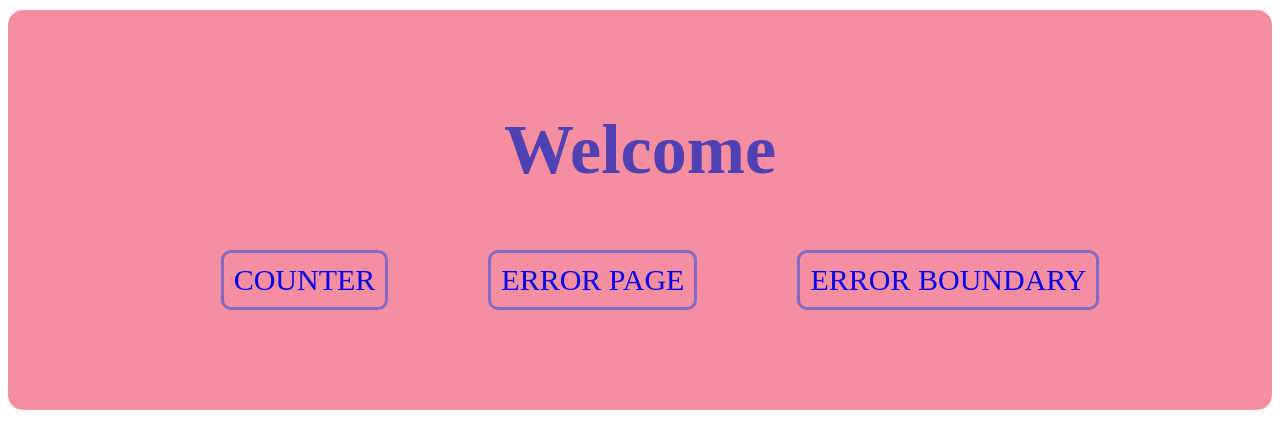
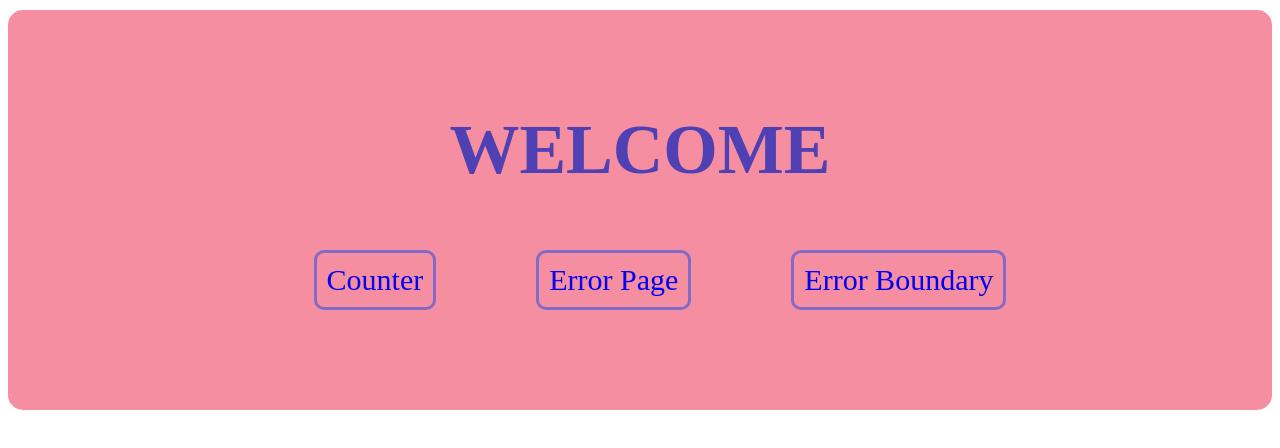
Before and after one commit to toluajanaku/My-Second-Semester-Exam, a React (Create React App) app: page / in a window 1280 px wide. Shown: the top 448 px of the page. Built offline with nearby package versions, Linux system fonts and the light colour scheme.

Commit message:
Update Home.jsx
change of capitalization

```diff
--- a/src/Home.jsx
+++ b/src/Home.jsx
@@ -5,22 +5,22 @@ import "./styles.css";
 const Home = () => {
   return (
     <div className="home">
-      <h1 className="welcome">Welcome</h1>
+      <h1 className="welcome">WELCOME</h1>
       <nav>
         <ul>
           <li>
             <Link className="toCounter" to="/counter">
-              COUNTER
+              Counter
             </Link>
           </li>
           <li>
             <Link className="toPage" to="/404">
-              ERROR PAGE
+              Error Page
             </Link>
           </li>
           <li>
             <Link className="toError" to="/test">
-              ERROR BOUNDARY
+              Error Boundary
             </Link>
           </li>
         </ul>
```
